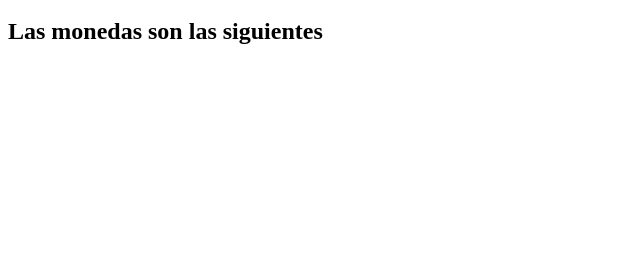
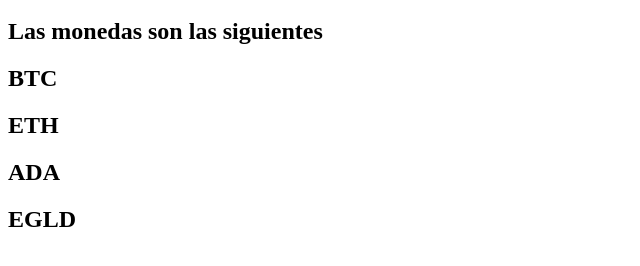
Before and after one commit to LauraDeveloper94/EXAMEN1ED2024, a plain HTML site: page index.html in a window 1280 px wide. Shown: the part 48-314 px from the top of the page, without its empty margins (0-640 px from the left). Drawn offline with Linux system fonts and the light colour scheme.

Commit message:
anado otros cuatro h2

```diff
--- a/index.html
+++ b/index.html
@@ -1,3 +1,8 @@
 <h1>BIENVENIDO A CRYPTOBRO</h1>
 
 <h2>Las monedas son las siguientes</h2>
+
+<h2>BTC</h2>
+<h2>ETH</h2>
+<h2>ADA</h2>
+<h2>EGLD</h2>
```
